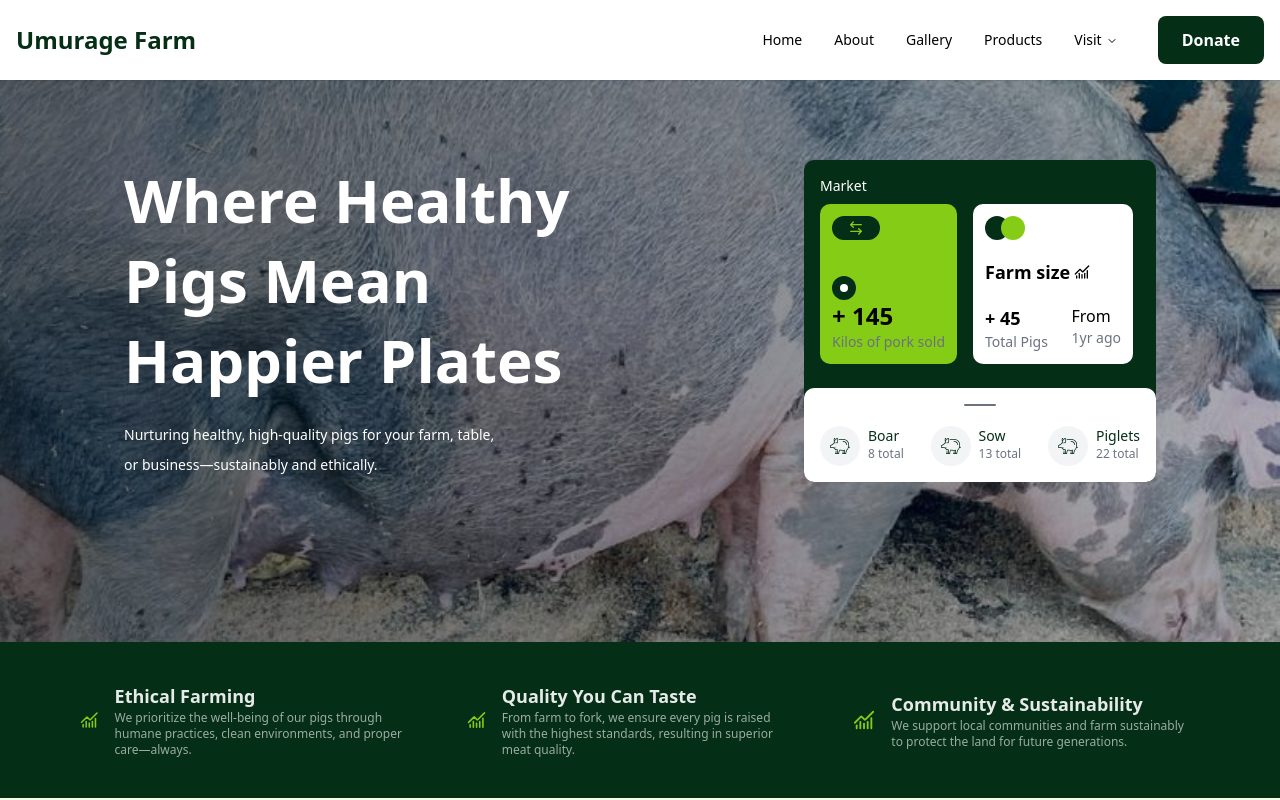
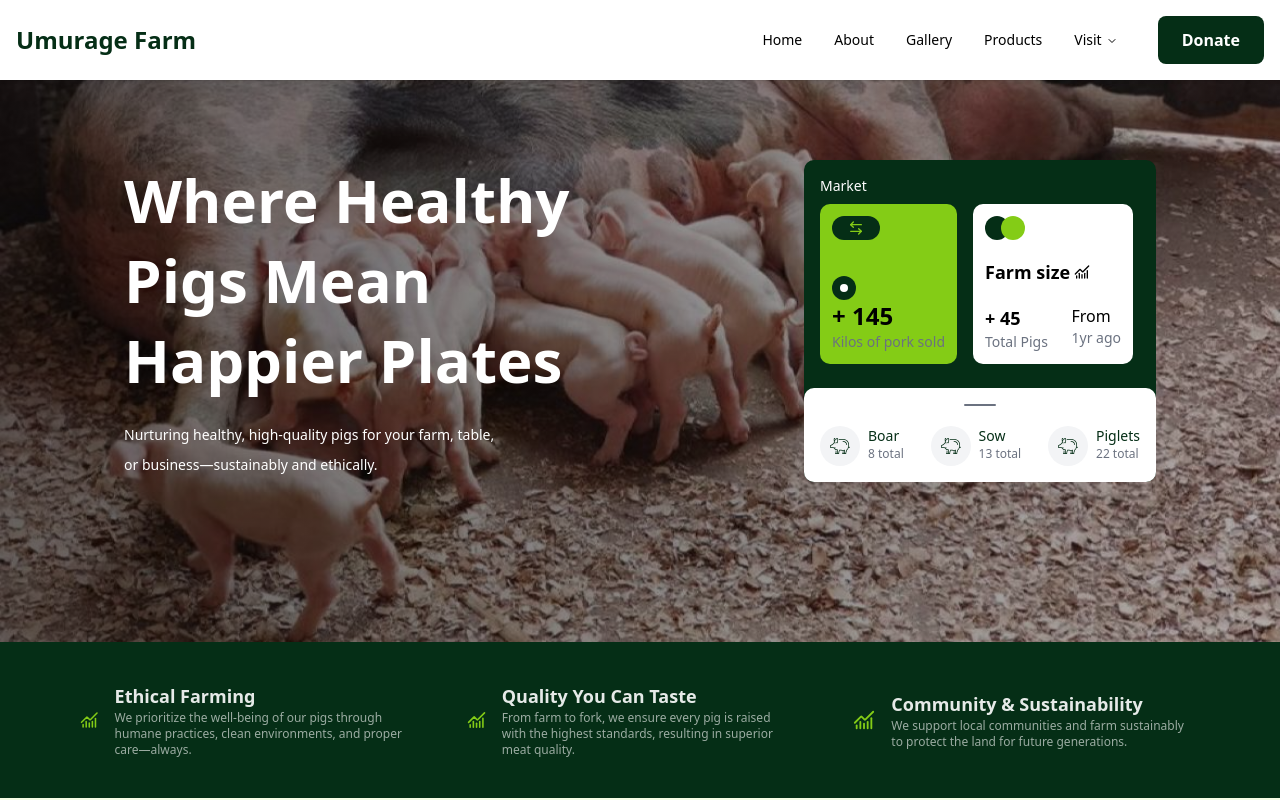
Before and after one commit to Delyc/ihinga-tech-client, a Next.js app: page / in a window 1280 px wide. Shown: the top 800 px of the page. Built offline with nearby package versions, Linux system fonts and the light colour scheme.

Commit message:
feat: name

```diff
--- a/src/components/organisms/heroSection.tsx
+++ b/src/components/organisms/heroSection.tsx
@@ -16,7 +16,7 @@ const HeroSection = () => {
             <section
                 className="pb-20 pt-28 md:py-[10rem] flex flex-col md:flex-row gap-10 justify-center relative bg-cover bg-center bg-no-repeat"
                 style={{
-                    backgroundImage: "url('/assets/pig3.jpeg')"
+                    backgroundImage: "url('/assets/hero.jpeg')"
                 }}
             >
                 <div className="absolute inset-0 bg-gradient-to-r from-black/60 to-black/30 z-0" />
```
Also changed, not shown: public/assets/hero.jpeg (added).
